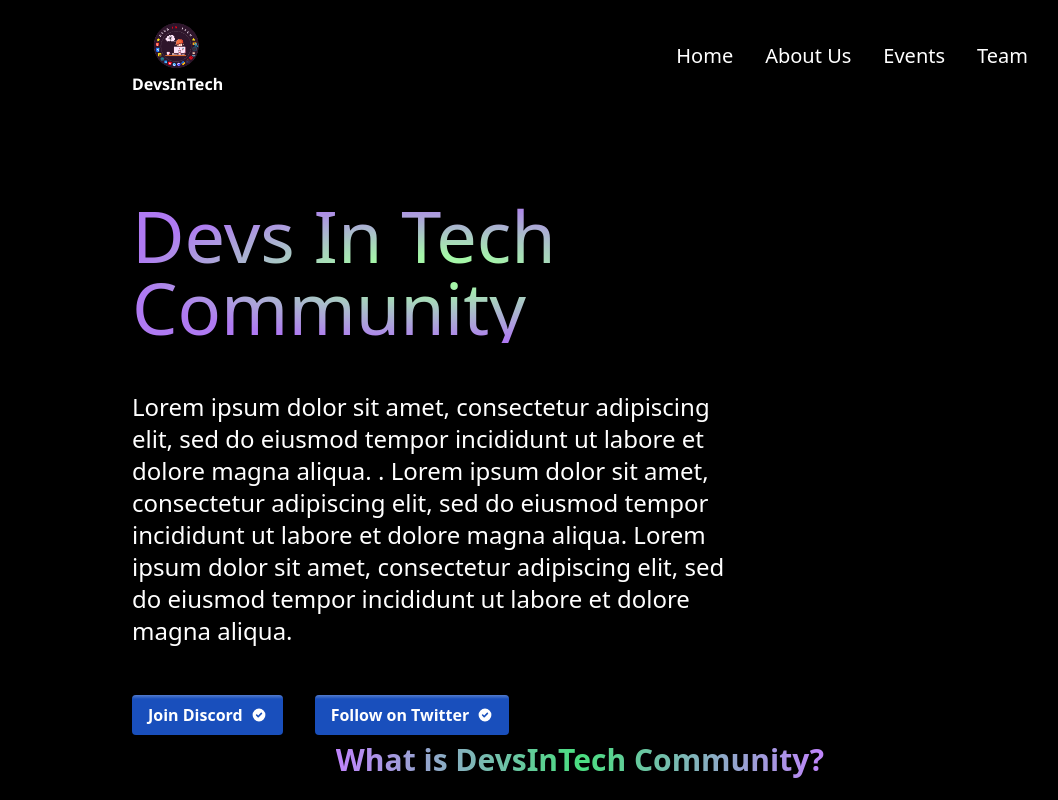
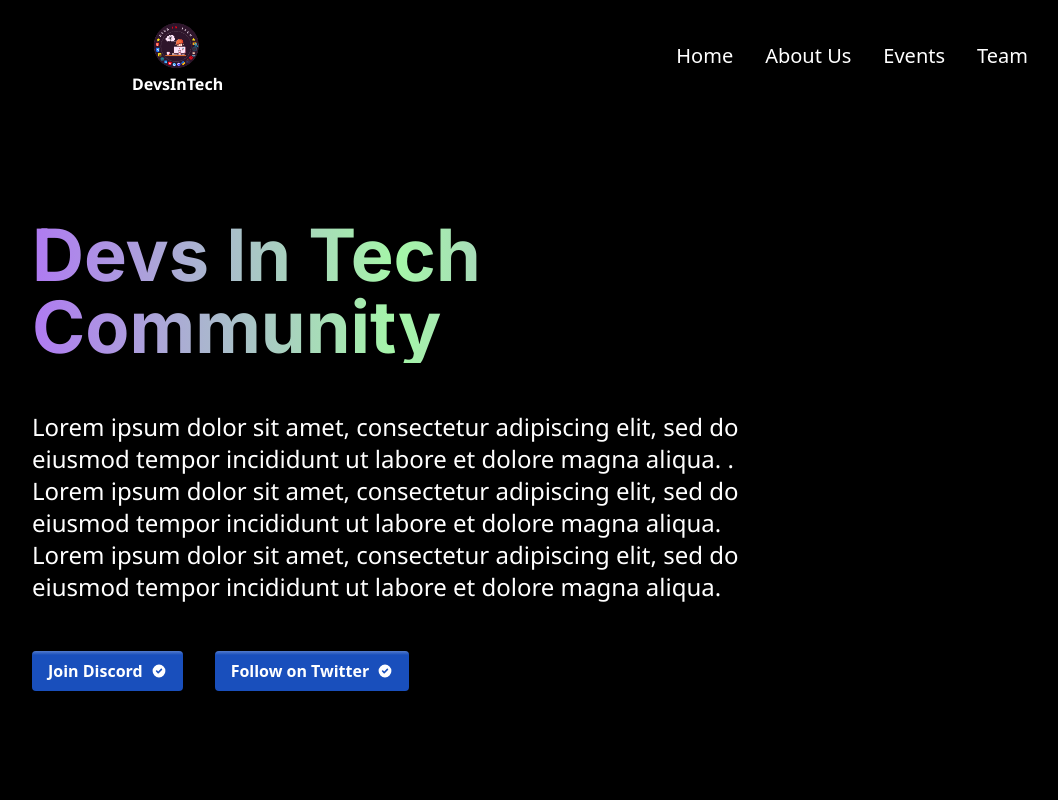
Before and after one commit to devs-in-tech/DevsInTech, a Next.js app: page /home in a window 1280 px wide. Shown: the top 800 px of the page, without its empty margins (60-1118 px from the left). Built offline with nearby package versions, Linux system fonts and the light colour scheme.

Commit message:
fix: solve basic problems

```diff
--- a/src/components/HeroSection/index.jsx
+++ b/src/components/HeroSection/index.jsx
@@ -2,13 +2,13 @@
 
 const HeroSection = () => {
   return (
-    <div className="min-h-[calc(100vh-250px)] flex items-center bg-black mt-20">
-      <div className="flex items-center justify-center text-center md:items-start md:text-left md:justify-start md:px-32 px-7">
+    <div className="min-h-[calc(100vh-115px)] flex items-center bg-black">
+      <div className="flex items-center justify-center text-center md:items-start md:text-left md:justify-start px-7">
         <div className="flex flex-col gap-12 md:w-2/3 w-full">
-          <h1 className="hero-heading md:text-7xl text-6xl font-medium">
+          <h1 className="md:text-7xl text-6xl font-primary font-bold text-transparent bg-clip-text bg-gradient-to-r from-[#AF7AF2] via-[#A5F7A8] to-[#AF7AF2]">
             Devs In Tech Community
           </h1>
-          <p className="md:text-2xl text-xl text-white">
+          <p className="md:text-2xl font-secondary text-xl text-white">
             Lorem ipsum dolor sit amet, consectetur adipiscing elit, sed do
             eiusmod tempor incididunt ut labore et dolore magna aliqua. . Lorem
             ipsum dolor sit amet, consectetur adipiscing elit, sed do eiusmod
```
